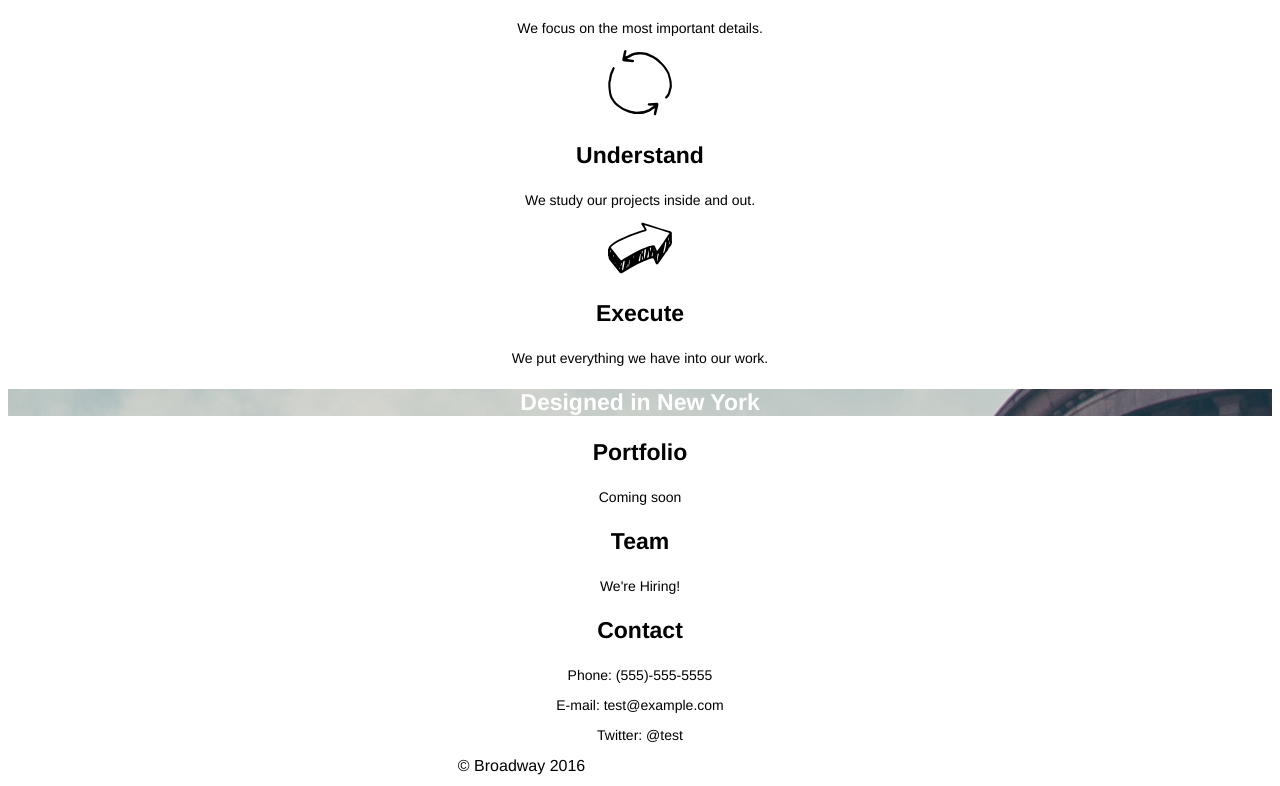
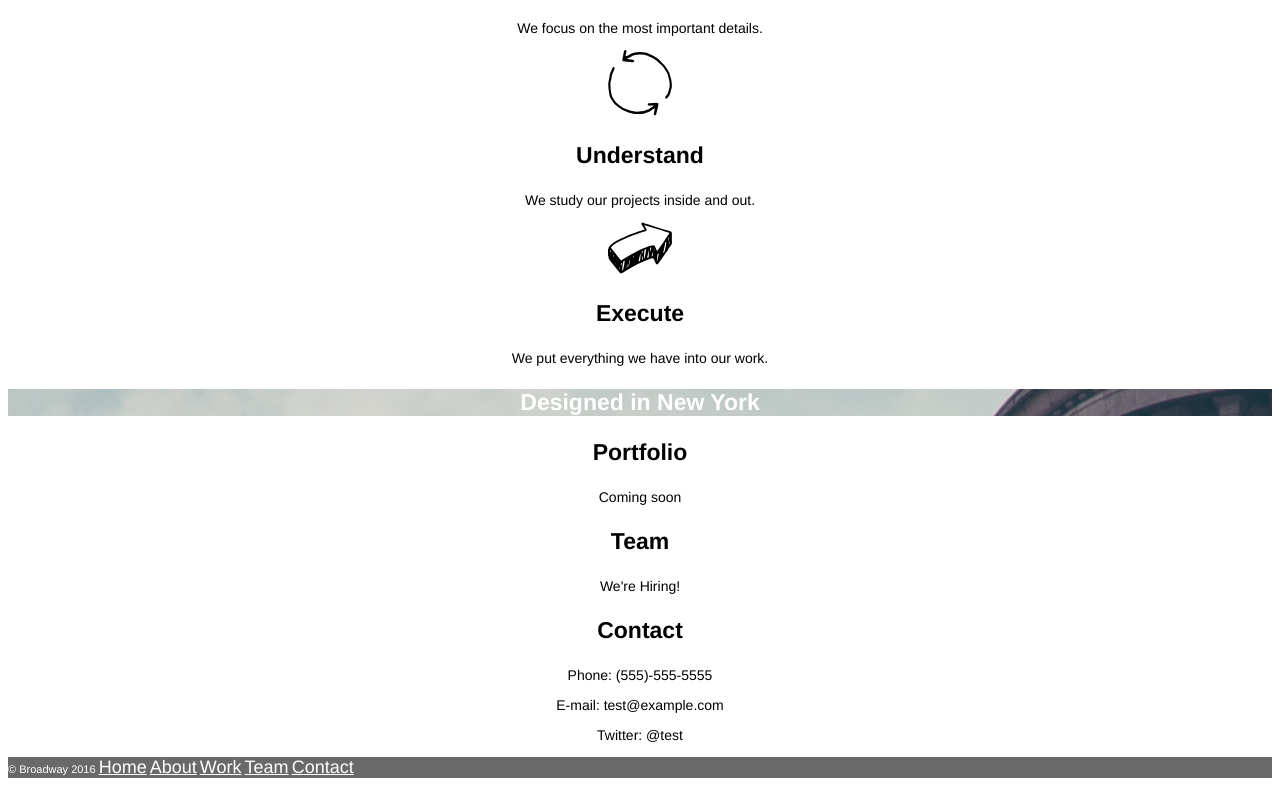
Before and after one commit to BlazeH/broadway, a plain HTML site: page index.html in a window 1280 px wide. Shown: the part 532-1318 px from the top of the page. Drawn offline with Linux system fonts and the light colour scheme.

Commit message:
edit style

```diff
--- a/index.html
+++ b/index.html
@@ -10,7 +10,7 @@
       <h1>Broadway Design</h1>
       <nav>
         <ul>
-          <li><a href="#home">Home</a></li><br>
+          <li><a href="./index.html">Home</a></li><br>
           <li><a href="#about">About</a></li><br>
           <li><a href="#work">Work</a></li><br>
           <li><a href="#team">Team</a></li><br>
@@ -20,13 +20,13 @@
     </div>
     <div id="process">
       <h2>Our Process</h2>
-      <p><img src="resources/images/identify.svg"/></p>
+      <p><img src="resources/images/identify.svg" alt="spiral arrow"/></p>
       <h3>Identify</h3>
       <p>We focus on the most important details.</p>
-      <p><img src="resources/images/understand.svg"/></p>
+      <p><img src="resources/images/understand.svg" alt="circle arrows"/></p>
       <h3>Understand</h3>
       <p>We study our projects inside and out.</p>
-      <p><img src="resources/images/execute.svg"/></p>
+      <p><img src="resources/images/execute.svg" alt="bold arrow"/></p>
       <h3>Execute</h3>
       <p>We put everything we have into our work.</p>
     </div>
@@ -41,9 +41,9 @@
     <p>Phone&#58; &#40;555&#41;&#45;555&#45;5555</p>
     <p>E&#45;mail&#58; test&#64;example.com</p>
     <p>Twitter&#58; &#64;test</p>
-    <div id="footer">
+    <div class="footer">
       <nav>&#169; Broadway 2016
-      <a href="#home">Home</a>
+      <a href="./index.html">Home</a>
       <a href="#about">About</a>
       <a href="#work">Work</a>
       <a href="#team">Team</a>
--- a/resources/css/style.css
+++ b/resources/css/style.css
@@ -1,6 +1,6 @@
 html {
   text-align: center;
-  font-family: helvetica;
+  font-family: helvetica, sans-serif;
 }
 .header {
   background-image: url("../../resources/images/the-flatiron-building.png");
@@ -28,6 +28,7 @@ ul li {
 }
 a {
   color: white;
+  font-size: 18px;
 }
 #median {
   background-image: url("../../resources/images/the-flatiron-building.png");
@@ -35,3 +36,9 @@ a {
   font-size: 23px;
   font-weight: bold;
 }
+.footer {
+  background-color: dimgray;
+  color: white;
+  font-size: 11px;
+  text-align: left;
+}
```
